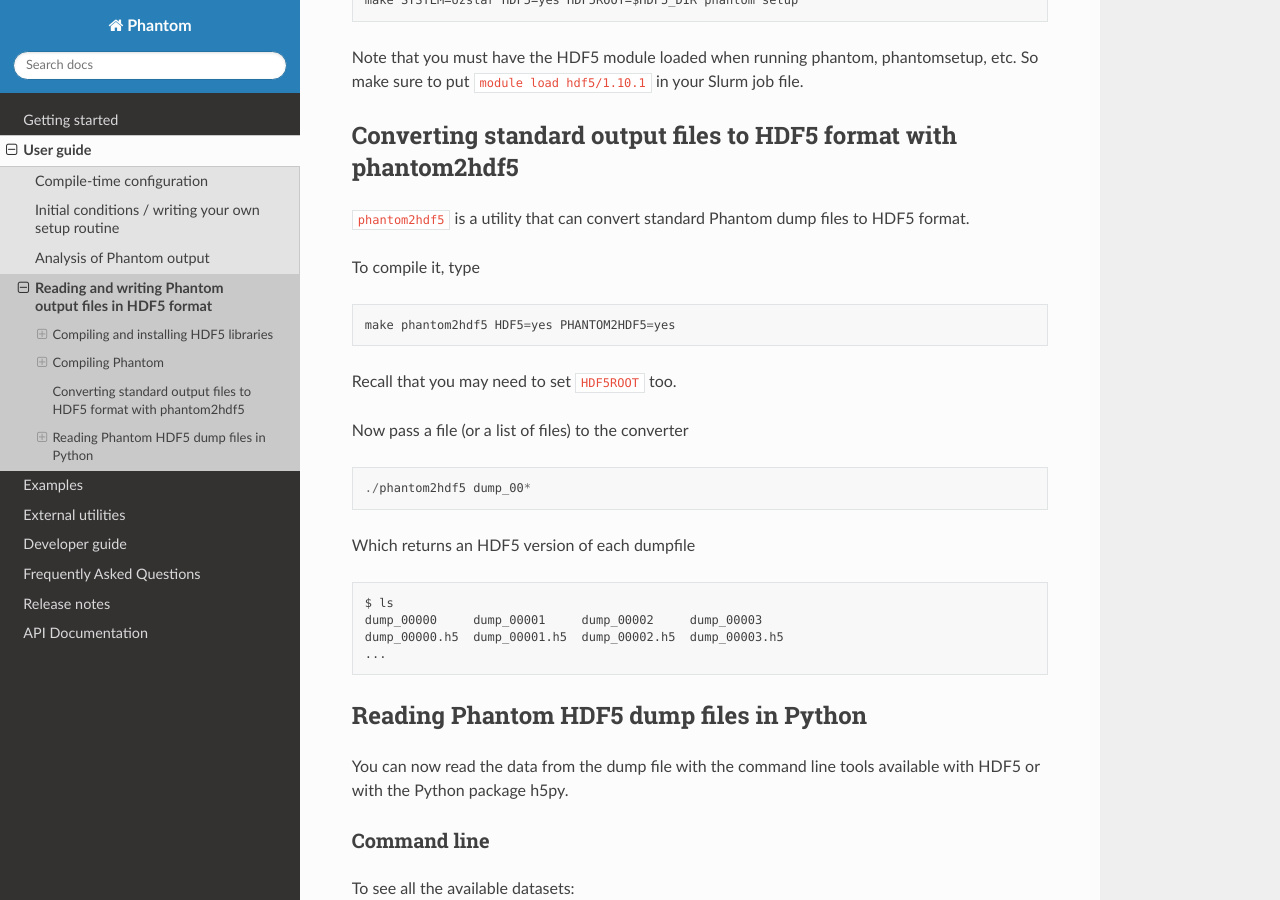
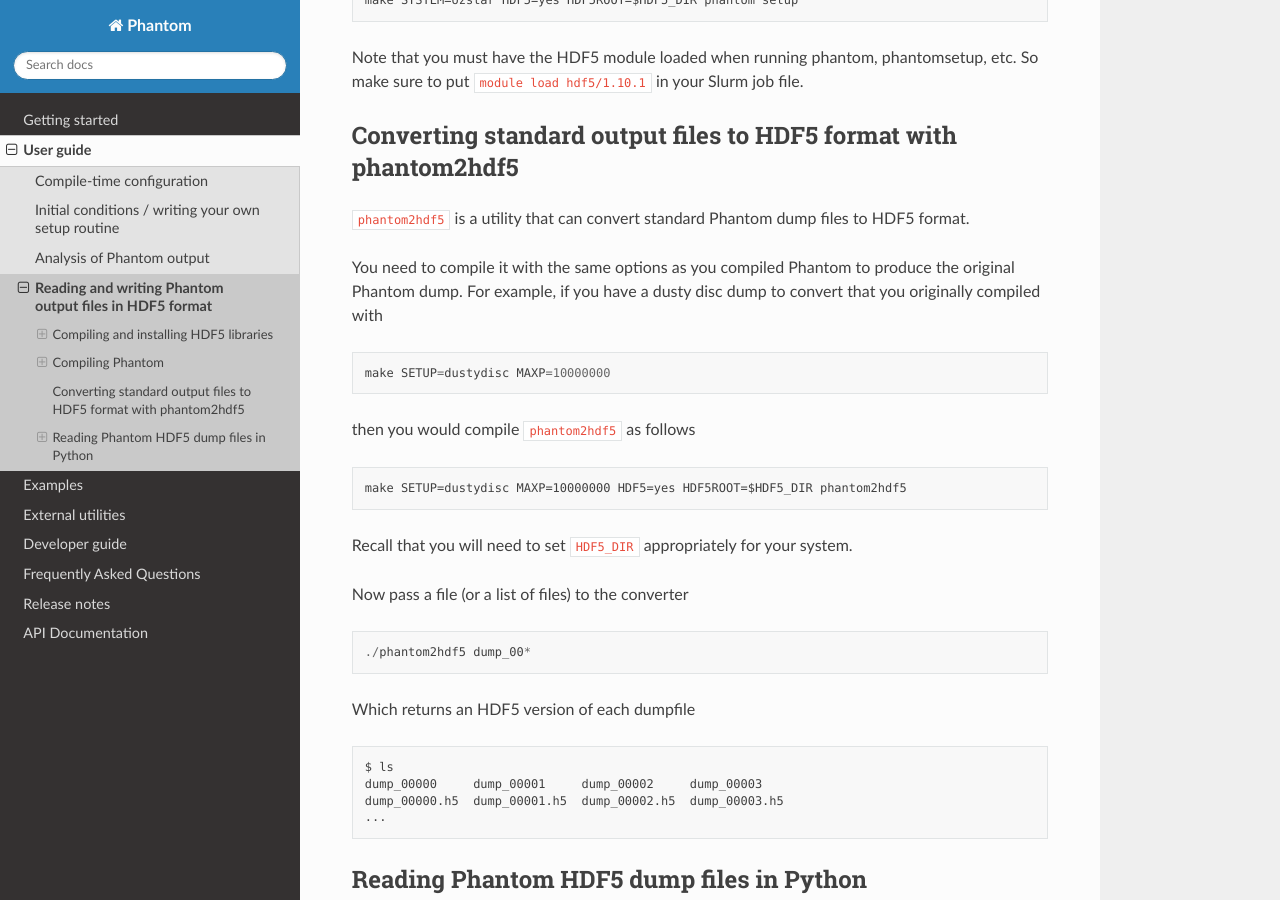
Before and after one commit to danieljprice/phantom, a Sphinx documentation site: the page built from docs/hdf5.rst, in a window 1280 px wide and 900 px high, scrolled down 2819 px. Built offline with Sphinx 7.4.7 and the Read the Docs theme 2.0.0, drawn with Linux system fonts in a browser that asks for light colours; pages that are not in the unit, such as notebooks, are missing from menus.

Commit message:
Update read/write dumps for both HDF5 and native
Some additions/changes:

- Removed PHANTOM2HDF5 Makefile option.
- Made check_arrays subroutine common to both formats and moved it to
  `readwrite_dumps_common.F90`.
- Removed redundant code in HDF5.

```diff
--- a/docs/hdf5.rst
+++ b/docs/hdf5.rst
@@ -151,13 +151,21 @@ Converting standard output files to HDF5 format with phantom2hdf5
 ``phantom2hdf5`` is a utility that can convert standard Phantom dump
 files to HDF5 format.
 
-To compile it, type
+You need to compile it with the same options as you compiled Phantom to produce
+the original Phantom dump. For example, if you have a dusty disc dump to convert
+that you originally compiled with
 
 ::
 
-   make phantom2hdf5 HDF5=yes PHANTOM2HDF5=yes
+   make SETUP=dustydisc MAXP=10000000
 
-Recall that you may need to set ``HDF5ROOT`` too.
+then you would compile ``phantom2hdf5`` as follows
+
+::
+
+   make SETUP=dustydisc MAXP=10000000 HDF5=yes HDF5ROOT=$HDF5_DIR phantom2hdf5
+
+Recall that you will need to set ``HDF5_DIR`` appropriately for your system.
 
 Now pass a file (or a list of files) to the converter
 
```
Also changed, not shown: 6 other files.
